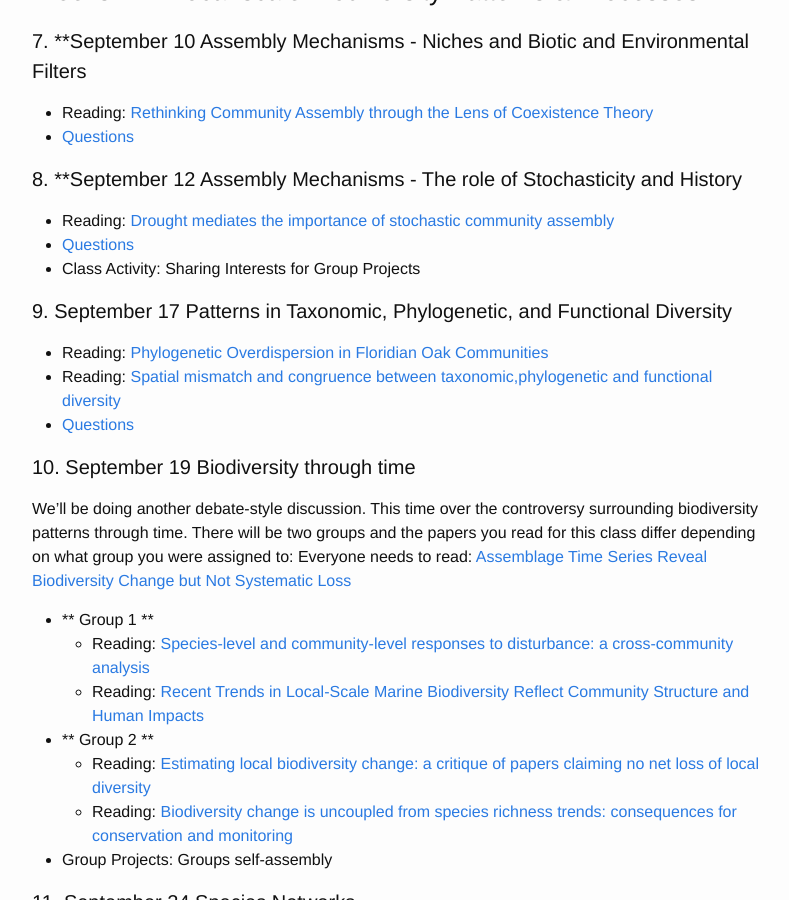
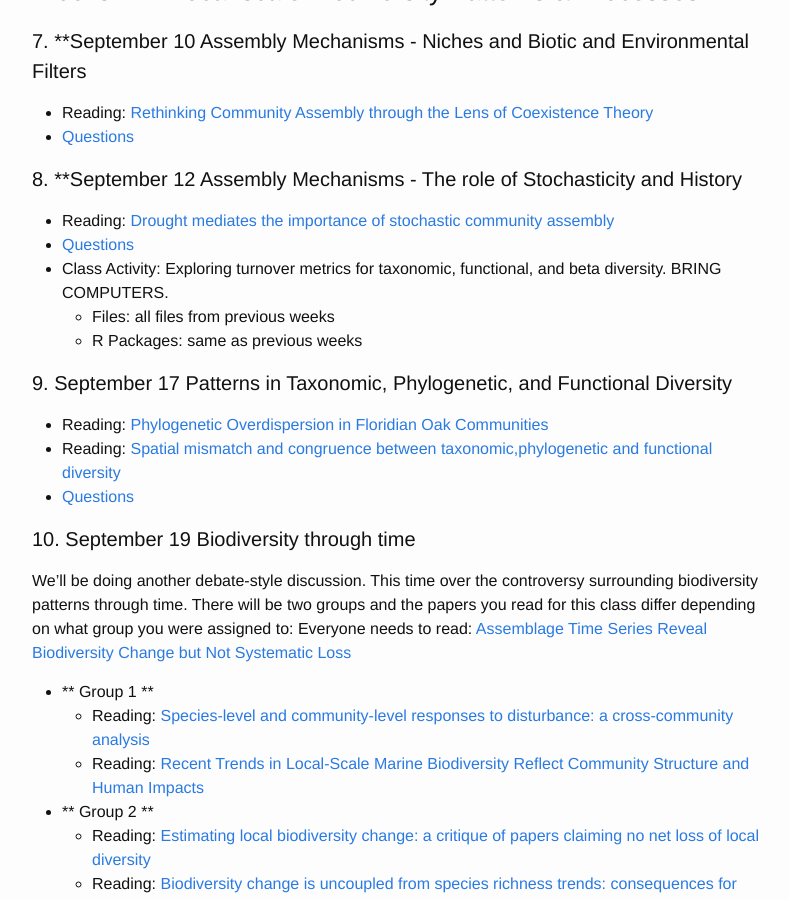
Before and after one commit to skmorgane/biodiversity-course, a Jekyll site: the page built from schedule.md, in a window 1280 px wide and 900 px high, scrolled down 1451 px. Shown: the whole window, without its empty margins (238-1027 px from the left). Built offline with Jekyll 4.4.1, drawn with Linux system fonts in a browser that asks for light colours.

Commit message:
Add new turnover practice activity

```diff
--- a/schedule.md
+++ b/schedule.md
@@ -53,7 +53,9 @@ IMPORTANT: if Date is followed by 2 asterisks then readings are not yet finalize
 #### 8. **September 12 Assembly Mechanisms - The role of Stochasticity and History
 * Reading: [Drought mediates the importance of stochastic community assembly](https://doi.org/10.1073/pnas.0704350104)
 * [Questions]({{ site.baseurl }}/questions/stochastic)
-* Class Activity: Sharing Interests for Group Projects
+* Class Activity: Exploring turnover metrics for taxonomic, functional, and beta diversity. BRING COMPUTERS.
+    * Files: all files from previous weeks
+    * R Packages: same as previous weeks
 
 #### 9. September 17 Patterns in Taxonomic, Phylogenetic, and Functional Diversity
 * Reading: [Phylogenetic Overdispersion in Floridian Oak Communities](https://www.cbs.umn.edu/sites/cbs.umn.edu/files/public/downloads/2004%20Cavender%20et%20al%20AmNat.pdf)
```
